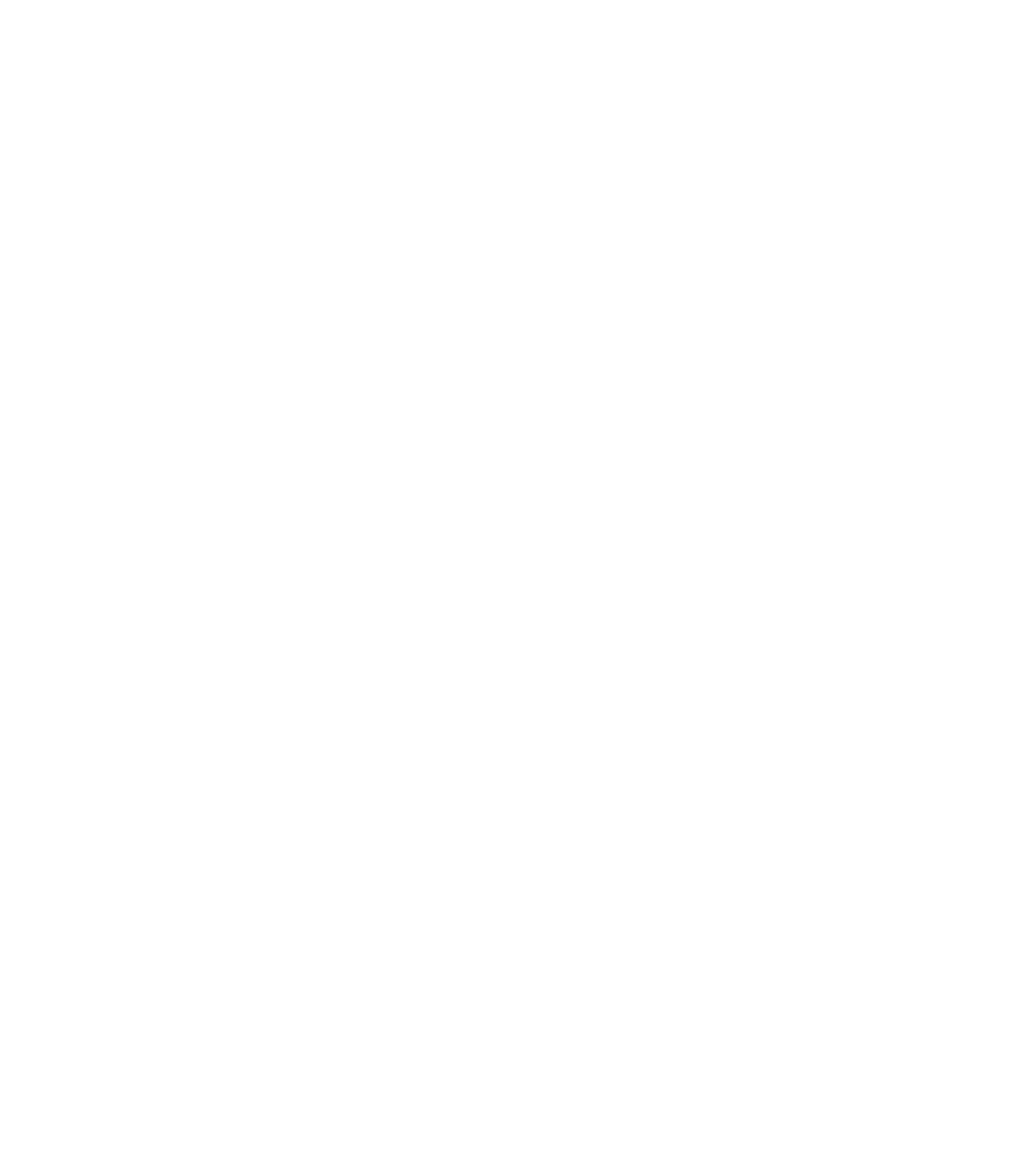
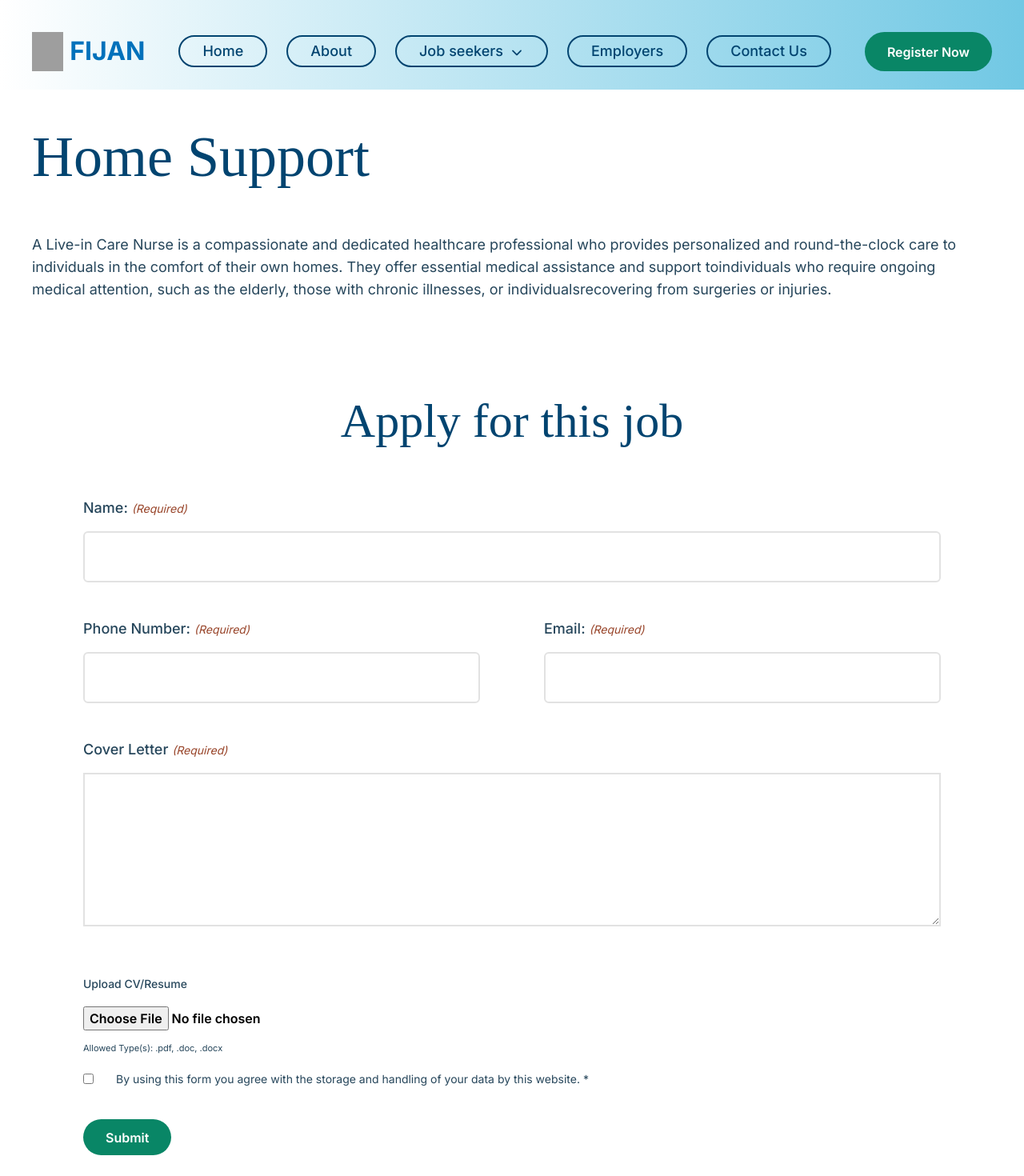
Before and after one commit to Princessayomide53/Fijan, a React (Create React App) app: page /jobs in a window 1280 px wide. Before the commit this address had no page. Shown: the top 1470 px of the page at 80% size. Before the commit the page ends 800 px from the top, so only its background shows below. Built offline with nearby package versions, Linux system fonts and the light colour scheme; grey boxes are pictures that could not be loaded; a web font is replaced by a local one.

Commit message:
added a scroll to the top

```diff
--- /dev/null
+++ b/src/Routers/AllJobs.js
@@ -0,0 +1,145 @@
+import React, { useEffect } from 'react';
+
+const AllJobs = () => {
+  useEffect(() => {
+    window.scrollTo(0, 0);
+    return () => {};
+  }, []);
+  return (
+    <section className='h-full mac:max-w-[83rem] pt-[7.5rem] md:pt-[8.5rem] lg:pt-[10rem] md:max-w-[45rem] xl:max-w-[75rem] pro:max-w-[52rem] max-w-[20rem] iphone:max-w-[22rem] mx-auto '>
+      <h2 className='text-[#014470] text-[42px] special-font md:text-5xl xl:text-[72px] leading-[70px] font-normal'>
+        Home Support
+      </h2>
+      <p className='md:pt-[60px] pt-[30px] w-[20.5rem] iphone:w-[22rem] text-justify md:text-left md:w-full text-[#26465B] text-sm  lg:text-lg font-normal leading-[28px]'>
+        A Live-in Care Nurse is a compassionate and dedicated healthcare
+        professional who provides personalized and round-
+        {/* <br className='hidden md:block' /> */}
+        the-clock care to individuals in the comfort of their own homes. They
+        offer essential medical assistance and support to
+        {/* <br className='hidden md:block' />  */}
+        individuals who require ongoing medical attention, such as the elderly,
+        those with chronic illnesses, or individuals
+        {/* <br className='hidden md:block' /> */}
+        recovering from surgeries or injuries.
+      </p>
+      <h2 className='special-font pt-[50px] md:pt-[80px] xl:pt-[120px] text-center text-[45px] leading-[40px] text-[#014470] md:text-3xl lg:text-5xl mac:text-7xl xl:text-6xl font-normal md:leading-tight lg:leading-[3.8rem]'>
+        Apply for this job
+      </h2>
+      <div className='pt-[3rem] pb-[4.5rem] md:pb-[30px] lg:pt-[4rem] md:max-w-[40rem] lg:max-w-[55rem] xl:max-w-[67rem] mac:max-w-[75rem] mx-auto flex flex-col items-center gap-12 md:flex-row md:justify-between'>
+        <form className='mac:space-y-[2.5rem]  w-full space-y-[2.2rem] md:space-y-[2.5rem] lg:space-y-[2.7rem] '>
+          <div className='flex flex-col  gap-3'>
+            <label
+              htmlFor='name'
+              className='md:text-base  lg:text-[1.125rem] font-medium leading-[32px] text-[#26465B]'
+            >
+              Name:{' '}
+              <span className='text-[#984429] font-normal leading-[32px] text-sm italic'>
+                (Required)
+              </span>
+            </label>
+
+            <input
+              type='text'
+              id='name'
+              name='name'
+              className='border-2 border-[#E2E2E2] pl-5 focus:outline-blue-300  w-full h-[2.5rem] md:h-[4rem] rounded-md'
+            />
+          </div>
+          <div className='flex flex-grow gap-[2.2rem] md:flex-row w-full md:gap-5 xl:gap-20'>
+            <div className='flex flex-col gap-3 w-full'>
+              <label
+                htmlFor='phoneNumber'
+                className='md:text-base hidden md:block lg:text-[1.125rem] font-medium leading-[32px] text-[#26465B]'
+              >
+                Phone Number:{' '}
+                <span className='text-[#984429] font-normal leading-[32px] text-sm italic'>
+                  (Required)
+                </span>
+              </label>
+              <label
+                htmlFor='phoneNumber'
+                className='md:text-base block md:hidden  lg:text-[1.125rem] font-medium leading-[32px] text-[#26465B]'
+              >
+                Tel:{' '}
+                <span className='text-[#984429]  font-normal leading-[32px] text-sm italic'>
+                  (Required)
+                </span>
+              </label>
+              <input
+                type='text'
+                id='phoneNumber'
+                name='phoneNumber'
+                className='border-2 border-[#E2E2E2] focus:outline-blue-400  pl-5 w-full h-[2.5rem] md:h-[4rem] rounded-md'
+              />
+            </div>
+            <div className='flex flex-col gap-3 w-full'>
+              <label
+                htmlFor='email'
+                className='md:text-base  lg:text-[1.125rem] font-medium leading-[32px] text-[#26465B]'
+              >
+                Email:{' '}
+                <span className='text-[#984429] font-normal leading-[32px] text-sm italic'>
+                  (Required)
+                </span>
+              </label>
+              <input
+                type='email'
+                id='email'
+                name='email'
+                className='border-2 border-[#E2E2E2] focus:outline-blue-300  w-full pl-5 h-[2.5rem] md:h-[4rem] rounded-md'
+              />
+            </div>
+          </div>
+          <div className='flex flex-col gap-3 w-full'>
+            <label
+              htmlFor='name'
+              className='md:text-base  lg:text-[1.125rem] font-medium leading-[32px] text-[#26465B]'
+            >
+              Cover Letter{' '}
+              <span className='text-[#984429] font-normal leading-[32px] text-sm italic'>
+                (Required){' '}
+              </span>
+            </label>
+            <textarea
+              name='name'
+              className='border-2 border-[#E2E2E2] pl-5 focus:outline-blue-300  w-full h-[8rem] md:h-[12rem]'
+            />
+          </div>
+
+          <article className='flex flex-col gap-5 md:gap-0 pt-3'>
+            <div className='flex flex-col gap-3 '>
+              <p className='text-sm font-medium leading-[32px] text-[#26465B]'>
+                Upload CV/Resume
+              </p>
+              <input
+                type='file'
+                className=''
+                // placeholder='choose a file'
+              />
+
+              <p className='pt-[2px] text-[11px] leading-normal font-normal text-[#26465B]'>
+                Allowed Type(s): .pdf, .doc, .docx
+              </p>
+            </div>
+            <span className='flex gap-7 pt-3 md:pt-5'>
+              <input type='checkbox' />
+
+              <p className='text-[#26465B] text-sm font-normal leading-normal'>
+                By using this form you agree with the storage and handling of
+                your data by this website. *
+              </p>
+            </span>
+            <button
+              type='submit'
+              className='md:self-start mt-3 md:mt-10 md:px-7 h-[45px] rounded-full bg-[#098666] text-white'
+            >
+              Submit
+            </button>
+          </article>
+        </form>
+      </div>
+    </section>
+  );
+};
+
+export default AllJobs;
--- a/src/components/Consultation.js
+++ b/src/components/Consultation.js
@@ -113,7 +113,7 @@
               </label>
               <textarea
                 name='name'
-                className='border-2 border-[#E2E2E2] pl-5 focus:outline-blue-300 bg-[#E8FAFF] w-full h-[2.5rem] md:h-[12rem]'
+                className='border-2 border-[#E2E2E2] pl-5 focus:outline-blue-300 bg-[#E8FAFF] w-full h-[8rem] md:h-[12rem]'
               />
             </div>
 
--- a/src/components/Footer.js
+++ b/src/components/Footer.js
@@ -5,6 +5,7 @@
 import { IoLocationOutline } from 'react-icons/io5';
 import { MdOutlineEmail, MdOutlineLocalPhone } from 'react-icons/md';
 import { IoIosArrowDown } from 'react-icons/io';
+import { Link } from 'react-router-dom';
 import { FaArrowUp } from 'react-icons/fa6';
 
 const Footer = () => {
@@ -86,16 +87,16 @@
                   Quick links
                 </p>
                 <p className='text-white text-[14px]  md:text-[13px] lg:text-[14px] mac:text-base font-normal leading-normal'>
-                  Home
+                  <Link to='/'> Home</Link>
                 </p>
                 <p className='text-white text-[14px]  md:text-[13px] lg:text-[14px] mac:text-base font-normal leading-normal'>
-                  About us
+                  <Link to='/about'> About us</Link>
                 </p>
                 <p className='text-white text-[14px]  md:text-[13px] lg:text-[14px] mac:text-base font-normal leading-normal'>
-                  Employers
+                  <Link to='/employers'> Employers</Link>
                 </p>
                 <p className='text-white text-[14px]  md:text-[13px] lg:text-[14px] mac:text-base font-normal leading-normal'>
-                  Contact
+                  <Link to='/contact'> Contact</Link>
                 </p>
                 <p className='text-white flex gap-3 text-[14px]  md:text-[13px] lg:text-[14px] mac:text-base font-normal leading-normal'>
                   Job Seekers <IoIosArrowDown className='mt-[6px]' />
@@ -134,16 +135,16 @@
                 Quick links
               </p>
               <p className='text-white text-[14px]  md:text-[13px] lg:text-[14px] mac:text-base font-normal leading-normal'>
-                Home
+                <Link to='/'> Home</Link>
               </p>
               <p className='text-white text-[14px]  md:text-[13px] lg:text-[14px] mac:text-base font-normal leading-normal'>
-                About us
+                <Link to='/about'> About us</Link>
               </p>
               <p className='text-white text-[14px]  md:text-[13px] lg:text-[14px] mac:text-base font-normal leading-normal'>
-                Employers
+                <Link to='/employers'> Employers</Link>
               </p>
               <p className='text-white text-[14px]  md:text-[13px] lg:text-[14px] mac:text-base font-normal leading-normal'>
-                Contact
+                <Link to='/contact'> Contact</Link>
               </p>
               <p className='text-white flex gap-3 text-[14px]  md:text-[13px] lg:text-[14px] mac:text-base font-normal leading-normal'>
                 Job Seekers <IoIosArrowDown className='mt-[6px]' />
--- a/src/components/Home.js
+++ b/src/components/Home.js
@@ -10,6 +10,7 @@
 import Settle from './Settle';
 import Consultation from './Consultation';
 import Footer from './Footer';
+import Scroll from './Scroll';
 
 const Home = () => {
   useEffect(() => {
@@ -28,6 +29,7 @@
       <Blogs />
       <Settle />
       <Frequent />
+      <Scroll />
       <Footer />
     </>
   );
--- a/src/components/Jobs.js
+++ b/src/components/Jobs.js
@@ -67,7 +67,7 @@
               {job.description}
             </p>
             <p className='text-white lg:pt-[0.8rem] pt-[0.5rem] xl:pt-[1rem] underline text-[16px] md:text-sm xl:text-base font-light leading-[1.35rem]'>
-              {job.details}
+              <Link to='/jobs'>{job.details}</Link>
             </p>
           </div>
         ))}
--- a/src/components/Layout.js
+++ b/src/components/Layout.js
@@ -2,12 +2,14 @@
 import React from 'react';
 import Nav from './Nav';
 import Footer from './Footer';
+import Scroll from './Scroll';
 
 const Layout = ({ children }) => {
   return (
     <div>
       <Nav />
       {children}
+      {/* <Scroll /> */}
       <Footer />
     </div>
   );
--- a/src/components/Nav.js
+++ b/src/components/Nav.js
@@ -35,8 +35,9 @@
               className='h-[2rem] xl:w-[39.301px] lg:w-[35.301px] lg:h-[45px] xl:h-[49px]'
             />
           </Link>
+
           <h2 className='text-[#0171BB] md:text-[1.5rem] lg:text-[1.5rem] xl:text-[2rem] mac:text-[2.23rem] font-bold leading-[28.697px]'>
-            FIJAN
+            <Link to='/'> FIJAN</Link>
           </h2>
         </div>
         <ul className='lg:flex hidden xl:space-x-[1.5rem] lg:space-x-[1.4rem] mac:space-x-[3rem] lg:mt-4 xl:mt-3 mt-2 z-20'>
--- a/src/components/RouterComponent.js
+++ b/src/components/RouterComponent.js
@@ -8,6 +8,7 @@
 import Homecare from '../Routers/HomeCare/Homecare';
 import Nurses from '../Routers/NursingCare/Nurses';
 import Mental from '../Routers/Mental Care/Mental';
+import AllJobs from '../Routers/AllJobs';
 
 const RouterComponent = () => {
   return (
@@ -63,6 +64,14 @@
             </Layout>
           }
         />
+        <Route
+          path='/jobs'
+          element={
+            <Layout>
+              <AllJobs />
+            </Layout>
+          }
+        />
       </Routes>
     </Router>
   );
--- /dev/null
+++ b/src/components/Scroll.js
@@ -0,0 +1,42 @@
+import React, { useEffect, useState } from 'react';
+import { IoIosArrowRoundUp } from 'react-icons/io';
+
+const Scroll = () => {
+  const [isVisible, setIsVisible] = useState(false);
+
+  useEffect(() => {
+    const handleScroll = () => {
+      const scrollTop =
+        document.documentElement.scrollTop || document.body.scrollTop;
+      setIsVisible(scrollTop > 700);
+    };
+
+    window.addEventListener('scroll', handleScroll);
+
+    return () => {
+      window.removeEventListener('scroll', handleScroll);
+    };
+  }, []);
+  const scrollToTop = () => {
+    window.scrollTo({
+      top: 0,
+      behavior: 'smooth',
+    });
+  };
+  return (
+    <div>
+      {' '}
+      {isVisible && (
+        <div className='relative'>
+          {' '}
+          <IoIosArrowRoundUp
+            onClick={scrollToTop}
+            className='fixed cursor-pointer top-[38rem] z-20 right-10 bg-[#012D4A] text-white text-sm md:text-base w-9 h-9  md:w-11 md:h-11 rounded-lg'
+          />
+        </div>
+      )}{' '}
+    </div>
+  );
+};
+
+export default Scroll;
```
Also changed, not shown: src/components/Hero.js (+7 -1 lines), src/Assets/care2.png (added).
